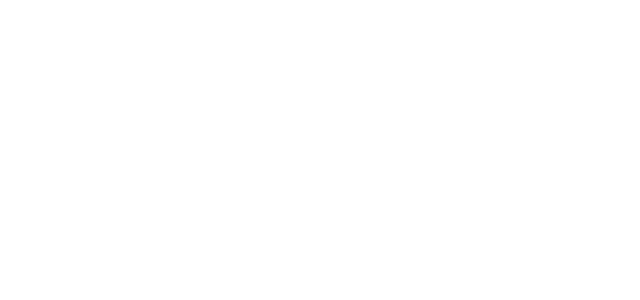
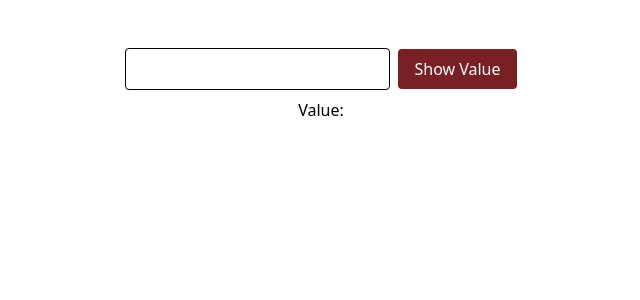
Before and after one commit to Petroslyros/cf8-react-introduction, a React app: page /examples/uncontrolled-input in a window 1280 px wide. Before the commit this address had no page. Shown: the top 300 px of the page, without its empty margins (319-959 px from the left). Built offline with nearby package versions, Linux system fonts and the light colour scheme; the HTML template or start-up script is replaced by a standard one.

Commit message:
feat: homepage fix, ControlledInput.tsx

```diff
--- a/src/App.tsx
+++ b/src/App.tsx
@@ -27,8 +27,10 @@
 import HomePage from "./pages/HomePage.tsx";
 import Timer from "./components/Timer.tsx";
 import RouterLayout from "./components/RouterLayout.tsx";
-import path from "path";
+// import path from "path";
 import UserPage from "./components/UserPage.tsx";
+import ControlledInput from "./components/ControlledInput.tsx";
+import UncontrolledInput from "./components/UncontrolledInput.tsx";
 
 
 
@@ -92,6 +94,8 @@
         <Route path="examples">
             <Route path="name-changer" element={<NameChanger/>}/>
             <Route path="timer" element={<Timer/>}/>
+            <Route path="controlled-input" element={<ControlledInput/>}/>
+            <Route path="uncontrolled-input" element={<UncontrolledInput/>}/>
 
         </Route>
 
--- /dev/null
+++ b/src/components/ControlledInput.tsx
@@ -0,0 +1,25 @@
+
+import {useState} from "react";
+
+
+const ControlledInput = () => {
+const [name, setName] = useState("");
+const handleChange = (e: React.ChangeEvent<HTMLInputElement>) => {
+    setName(e.target.value);
+}
+
+    return (
+        <>
+        <div className="text-center mt-12">
+            <input type="text"
+                   value={name}
+                   className="border rounded px-4 py-2"
+            onChange={handleChange}
+            />
+            <p className="mt-2">Value: </p>
+        </div>
+        </>
+    )
+}
+
+export default ControlledInput;
--- /dev/null
+++ b/src/components/UncontrolledInput.tsx
@@ -0,0 +1,36 @@
+
+import {useRef} from "react";
+
+
+const UncontrolledInput = () => {
+    // const [name, setName] = useState("");
+    const inputRef = useRef<HTMLInputElement>(null);
+
+    // const handleChange = (e: React.ChangeEvent<HTMLInputElement>) => {
+    //     // setName(e.target.value);
+    //
+    // }
+    const handleClick = () => {
+        alert(inputRef.current?.value);
+    }
+
+
+    return (
+        <>
+            <div className="text-center mt-12">
+                <input type="text"
+                       ref={inputRef}
+                       className="border rounded px-4 py-2"
+                />
+                <button
+                    onClick={handleClick}
+                    className="ml-2 bg-cf-dark-red text-white px-4 py-2 rounded">
+                    Show Value
+                </button>
+                <p className="mt-2">Value: {inputRef.current?.value} </p>
+            </div>
+        </>
+    )
+}
+
+export default UncontrolledInput;
--- a/src/pages/HomePage.tsx
+++ b/src/pages/HomePage.tsx
@@ -5,7 +5,9 @@
     const links = [
         {path: "/", label: "Home Page"},
         {path: "/name-changer", label: "Name Changer example"},
-        {path: "/examples/timer", label: "Timer Example"}
+        {path: "/examples/timer", label: "Timer Example"},
+        {path: "/examples/controlled-input", label: "Controlled Input Example"},
+        {path: "/examples/uncontrolled-input", label: "Uncontrolled Input Example"}
     ];
 
     useEffect(() => {
```
